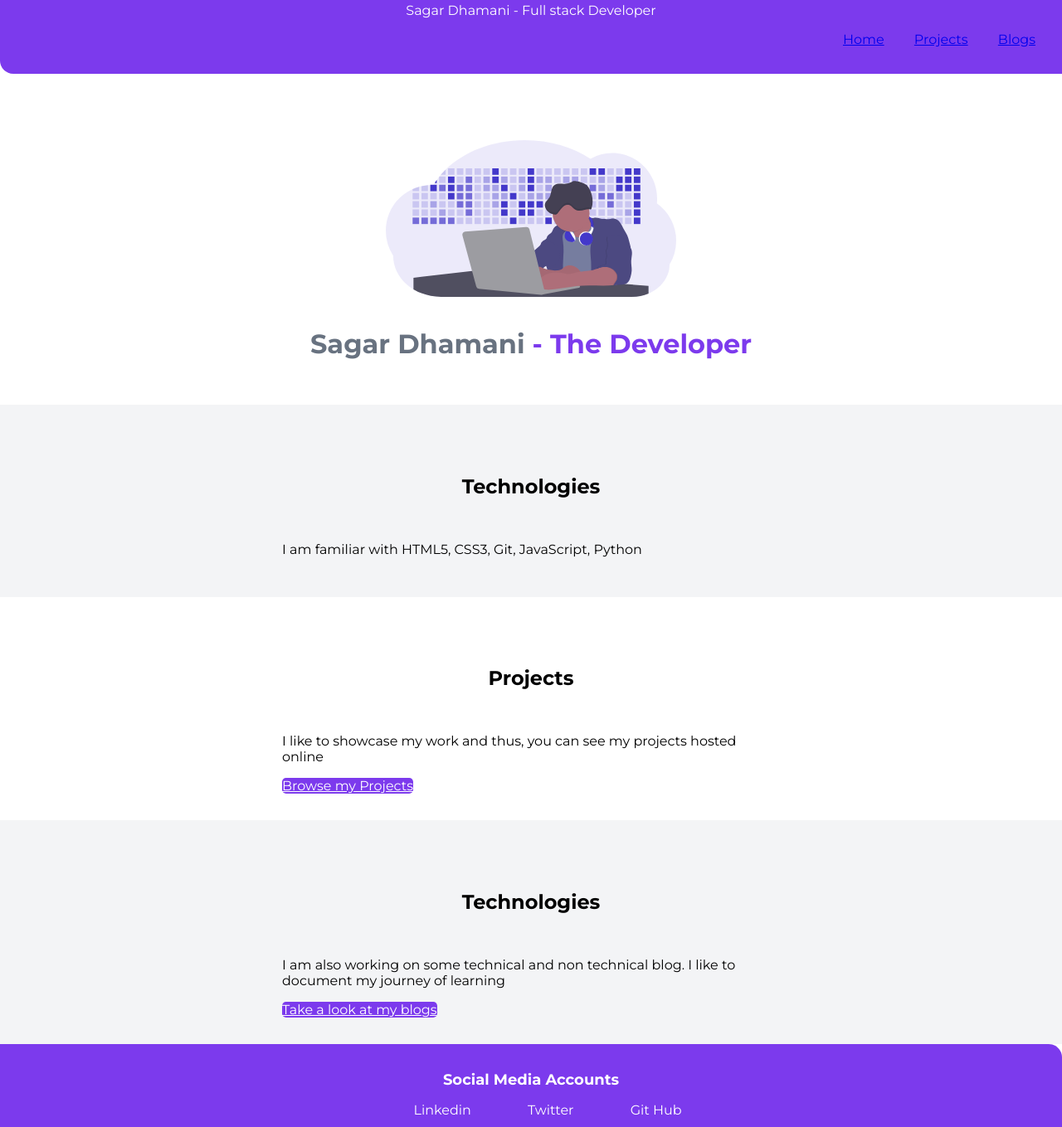
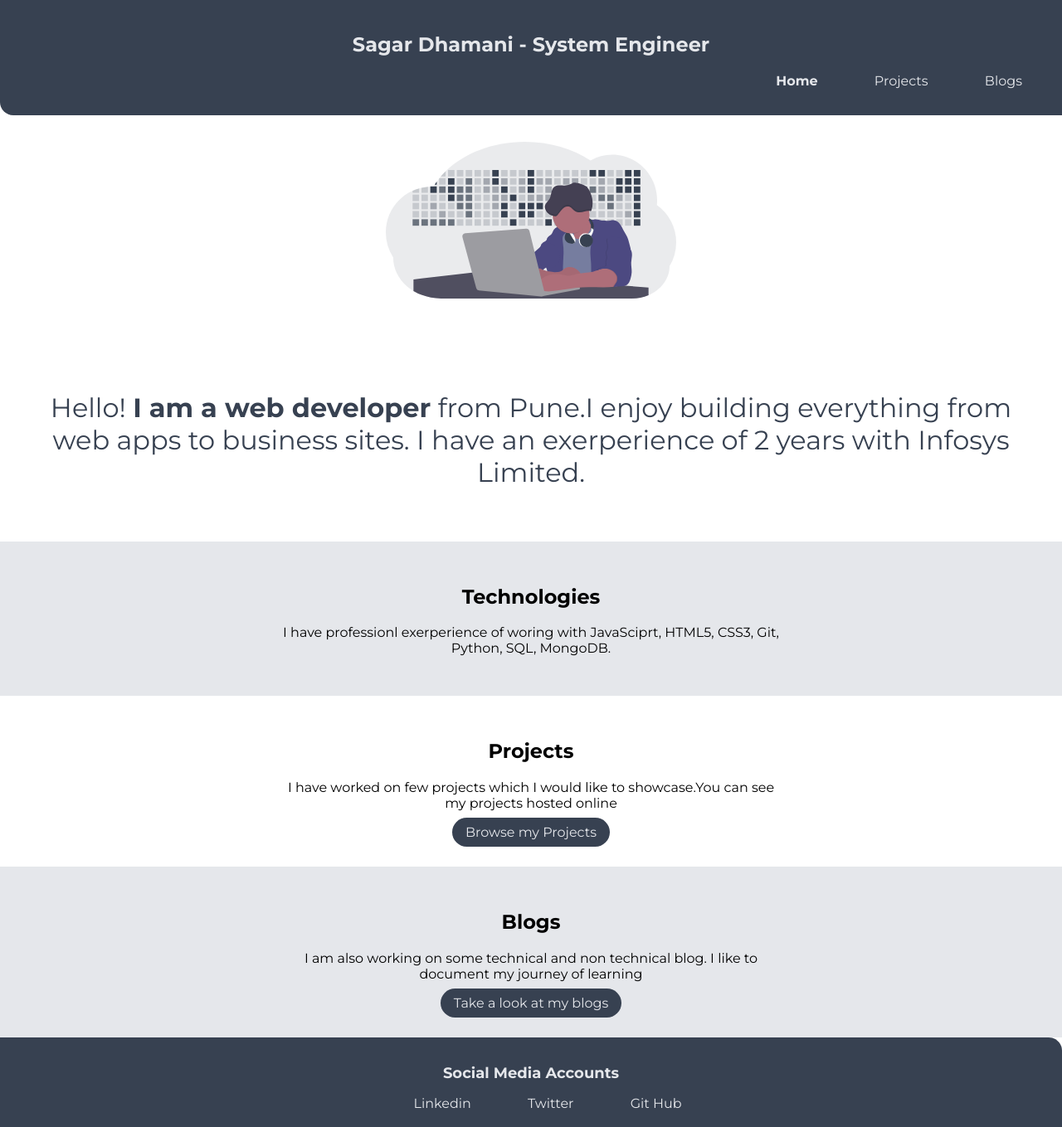
Before and after one commit to sdhamani/sagardhamani.com, a plain HTML site: page index.html in a window 1280 px wide. Shown: the part 13-1372 px from the top of the page at 83% size. Drawn offline with Linux system fonts and the light colour scheme.

Commit message:
completed homepage

```diff
--- a/index.html
+++ b/index.html
@@ -8,16 +8,16 @@
 </head>
 <body>
     <nav class="navigation">
-        <div class="nav-brand">Sagar Dhamani - Full stack Developer</div>
+        <h1 class="nav-brand">Sagar Dhamani <span class="heading-inverted"> - System Engineer</span></h1>
         <ul class="list-no-bullets nav-pills">
             <li class="list-item-inline">
-                <a class:"link link-active" href="/">Home</a>
+                <a class="link link-active" href="/">Home</a>
             </li>
             <li class="list-item-inline">
-                <a class:"link"  href="/projects.html">Projects</a>
+                <a class="link" href="/projects.html">Projects</a>
             </li>
             <li class="list-item-inline">
-                <a class:"link" href="/blogs.html">Blogs</a>
+               <a class="link" href="/blogs.html">Blogs</a>
             </li>
         </ul>
     </nav>
@@ -25,15 +25,16 @@
 </html>
 
 <header class="hero">
-    <img class="hero-img" src="/images/development.svg">
-    <h1 class="hero-header">Sagar Dhamani <span class="heading-inverted">  - The Developer</span></h1>
+    <img class="hero-img" src="/images/developer.svg">
+    <p class="hero-header">Hello! <strong>I am a web developer</strong> from Pune.I enjoy building everything from web apps to business sites.
+        I have an exerperience of 2 years with Infosys Limited.</p>
 </header>
 
 
 <section class="section ow">
     <div class="container container-center">
         <h1>Technologies</h1>
-        <p>I am familiar with HTML5, CSS3, Git, JavaScript, Python </p>
+        <p>I have professionl exerperience of woring with JavaSciprt, HTML5, CSS3, Git, Python, SQL, MongoDB. </p>
     </div>
 </section>
 
@@ -41,18 +42,18 @@
 <section class="section">
     <div class="container container-center">
         <h1>Projects</h1>
-        <p>I like to showcase my work and thus, you can see my projects hosted
+        <p>I have worked on few projects which I would like to showcase.You can see my projects hosted
             online</p>
-        <a class="link-primary" href="/">Browse my Projects</a>
+        <a class="link link-primary" href="/projects.html">Browse my Projects</a>
     </div>
 </section>
 
 <section class="section ow">
     <div class="container container-center">
-        <h1>Technologies</h1>
+        <h1>Blogs</h1>
         <p>I am also working on some technical and non technical blog.
             I like to document my journey of learning </p>
-        <a class="link-primary" href="/">Take a look at my blogs</a>
+        <a class="link link-primary" href="/blogs.html">Take a look at my blogs</a>
     </div>
 </section>
 
@@ -60,13 +61,13 @@
     <div class="footer-header"> Social Media Accounts</div>
     <ul class="social-links list-no-bullets">
         <li class="list-item-inline">
-            <a class="link" href="/">Linkedin</a>
+            <a class="link" href="https://www.linkedin.com/in/sagar-dhamani-a8b066114/">Linkedin</a>
         </li>
         <li class="list-item-inline">
-            <a class="link"  href="/">Twitter</a>
+            <a class="link"  href="https://twitter.com/SagarDhamani1">Twitter</a>
         </li>
         <li class="list-item-inline">
-            <a class="link" href="/">Git Hub</a>
+            <a class="link" href="https://github.com/sdhamani">Git Hub</a>
         </li>
     </ul>
 </footer>
--- a/styles.css
+++ b/styles.css
@@ -7,9 +7,9 @@ body{
 }
 
 :root{
-    --primary-color: #7c3AED;
+    --primary-color: #374151 ;
     --dark-gray: #687280;
-    --off-white: #F3F4F6;
+    --off-white: #E5E7EB;
 }
 hr{
    margin: 2rem 0rem;
@@ -34,19 +34,24 @@ hr{
 .link {
     text-decoration: none ;
     padding: 0.5rem 1rem;
+}
 
+.link-active {
+    font-weight: bold;
 }
 
 .link-primary{
     background-color: var(--primary-color);
-    border-radius: 0.3rem;
-    color: white
+    border-radius: 2rem;
+    align-self: start;
+    color: var(--off-white)
 }
 
 .link-secondary{
     color: var(--primary-color);
     border-radius: 0.5rem;
-    border: 1px solid var(--primary-color)
+    border: 1px solid;
+    color: var(--primary-color)
 }
 
 /**list **/
@@ -58,23 +63,29 @@ hr{
 .list-item-inline{
     display: inline;
     padding: 0rem 1rem;
+
 }
 
 .navigation{
     background-color:var(--primary-color);
-    color:white;
+    color:var(--dark-gray);
     text-align: center;
     padding: 1rem;
     border-bottom-left-radius: 1rem;
+
+
 }
 
 .navigation .nav-brand{
     font-weight: d;
+    text-align: center;
+    color: var(--off-white);
+    padding-top: 1rem;
 
 }
 
 .navigation .link {
-    color: white;
+    color: var(--off-white);
 }
 
 .navigation .nav-pills{
@@ -89,19 +100,23 @@ hr{
 
 .hero{
     padding: 2rem;
-    padding-top: 5rem;
+    padding-top: 2rem;
+    text-align: center;
+    font-size: 2rem;
 }
 
 .hero .hero-img{
     max-width: 350px;
     display: block;
     margin: auto;
+    padding-bottom: 3rem;
 }
 
 .hero .hero-header{
     text-align: center;
-    color: var(--dark-gray);
-    padding-top: 1rem;
+    color: var(--primary-color) ;
+    padding-top: 2rem;
+    text-emphasis: size;;
 
 }
 
@@ -112,14 +127,16 @@ hr{
 /** section **/
 section{
     padding: 2rem;
+    margin: auto;
+    text-align: center;
 }
 .section h1{
     text-align: center;
-    padding: 2rem;
 }
 
 .ow{
     background-color: var(--off-white);
+
 }
 
 /** footer **/
@@ -128,12 +145,12 @@ section{
     background-color: var(--primary-color);
     padding: 2rem 1rem;
     text-align: center;
-    color:white;
+    color:var(--off-white);
     border-top-right-radius: 1rem;
 }
 
 .footer .link{
-    color: white;
+    color:var(--off-white);
 }
 
 .footer .footer-header{
```
Also changed, not shown: images/developer.svg (added), images/development.svg (deleted).
